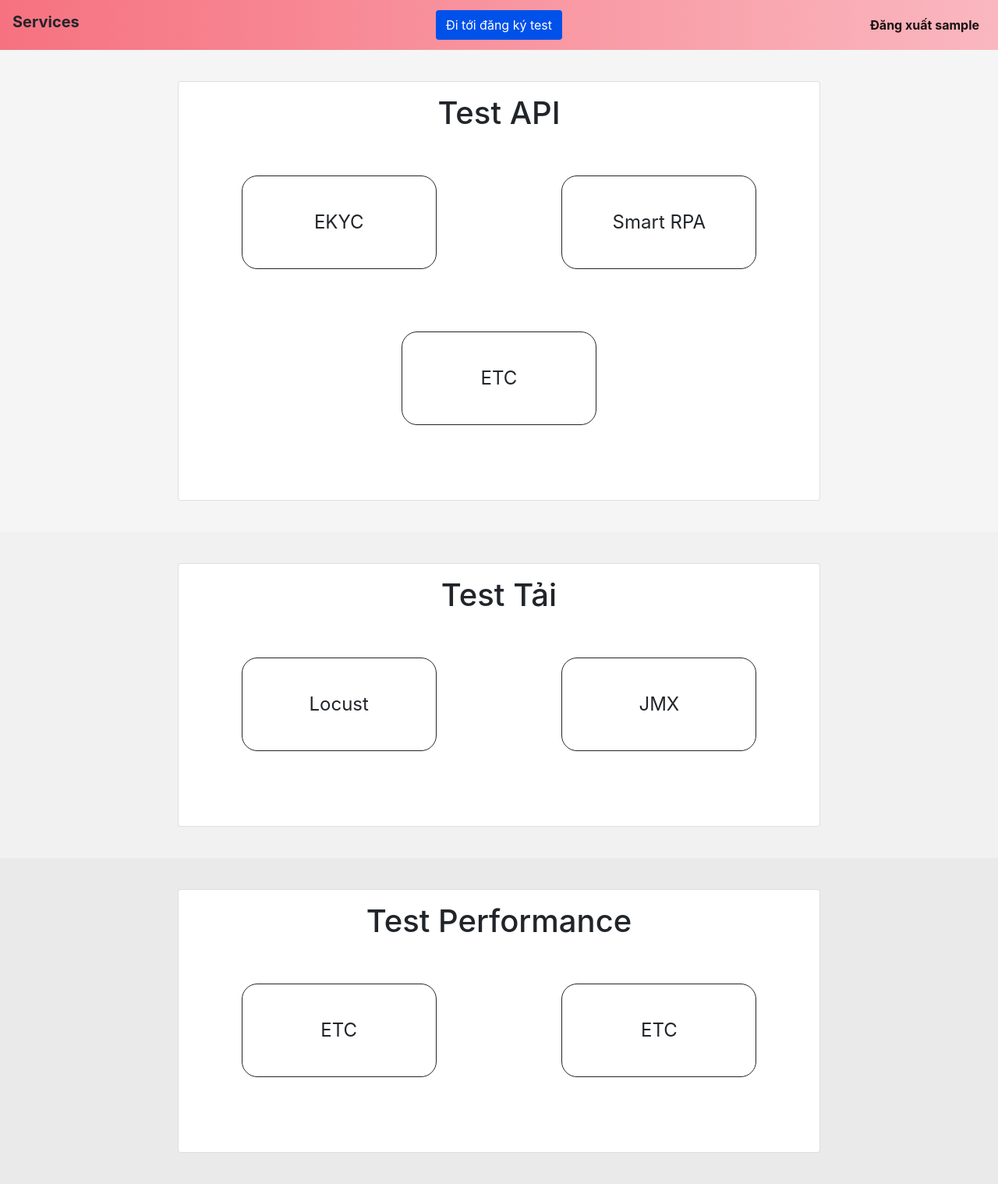
After one commit to Finnard2112/Testing-Website, a Flask app: page /services in a window 1280 px wide. The commit adds this page. Shown: the whole page at 78% size. Run offline with Flask 2, Linux system fonts and the light colour scheme; the visitor is signed in with stand-in values (Sample User, id 1); some libraries are stand-ins or nearby versions.

Commit message:
Update 7/7/2022

```diff
--- a/load_test/app.py
+++ b/load_test/app.py
@@ -2,11 +2,12 @@ from dotenv import load_dotenv
 load_dotenv(dotenv_path=".\\load_test.env")
 import os
 import functools
-from flask import Flask, jsonify, render_template, request, url_for, redirect, session, flash, g
+from flask import Flask, jsonify, render_template, request, url_for, redirect, session, flash
 import flask
 import json
 import config
 import pytz
+import jwt
 from datetime import date, datetime, timedelta
 from sqlalchemy.orm import Session
 from sqlalchemy import create_engine, and_
@@ -23,14 +24,72 @@ app.config['SQLALCHEMY_TRACK_MODIFICATIONS'] = False
 app.config['UPLOAD_FOLDER'] = 'C:\Temporary Files'
 engine = create_engine(os.getenv("DATABASE_URL"), echo = False, echo_pool=False, future=True)
 app.secret_key = "pcvMGNKRxmXWYVIGjlYo"
-app.permanent_session_lifetime = timedelta(minutes=30)
 sql_session = Session(engine)
 
-@app.route('/tz', methods=('POST',))
+def tz_localize(timestamp):
+    loc_tz = pytz.timezone(session["user_timezone"])
+    loc_dt = loc_tz.localize(timestamp)
+    return loc_dt
+
+def is_in_registered_time(username=None):
+    if(username is None):
+        username = session.get("username")
+    user_tests = sql_session.query(Tests_Registration).filter(Tests_Registration.status == 1, Tests_Registration.author == username)
+    for entry in user_tests:
+        now = pytz.utc.localize(datetime.utcnow())
+        if (now >= entry.start_timestamp and now <= entry.end_timestamp):
+           return True
+    return False
+
+def login_required(view):
+    @functools.wraps(view)
+    def wrapped_view(**kwargs):
+        if (len(session) == 0 or None in session.values()):
+            flash("Bạn chưa đăng nhập")
+            return redirect(url_for('login'))
+        return view(**kwargs)
+    return wrapped_view
+
+@app.before_request
+def before_request_callback():
+    request = flask.request
+    endpoint = request.endpoint
+    method = request.method
+    services = ["loadtest_form"]
+    if endpoint in services:
+        if (not is_in_registered_time()):
+            flash("Chưa tới giờ đăng ký của bạn")
+            return redirect(url_for("services"))
+
+@app.route('/tz', methods=['POST'])
 def timezone():
-    json_data = flask.request.json
-    session["user_timezone"] = json_data["Timezone"]
-    return jsonify(timezone=1)
+    try:
+        json_data = flask.request.json
+        session["user_timezone"] = json_data.get("Timezone")
+        return jsonify(timezone=1)
+    except Exception as e:
+        return jsonify(message="Cannot understand request")
+
+@app.route('/validate', methods=('POST',))
+def validate():
+    if (request.content_type == 'application/json'):
+        try:
+            json_data = flask.request.json
+            token = json_data.get("jwt")
+            authorization = requests.post(os.getenv("VALIDATE_API_URL"), json={"token" : token})
+            if (authorization.ok):
+                payload = jwt.decode(token, algorithms=["HS256"], options={"verify_signature": False})
+                if (is_in_registered_time(payload.get("name"))):
+                    return jsonify(message = "OK", status = 0), 200
+                else:
+                    return jsonify(message = "User is not in registered time", status = 1), 401
+            else:
+                return jsonify(message = "Token invalid", status = 1), 401
+        except Exception as e:
+            return jsonify(message = str(e)), 400
+    else:
+        return jsonify(message = "Bad Request", status = 1), 400
+
 
 @app.route('/',  methods=('GET', 'POST'))
 def login():
@@ -49,6 +108,7 @@ def login():
                     session["password"] = request.form['password']
                     session["refresh_token"] = refresh_token
                     session["token"] = token
+                    session["first_login"] = True
                     user = sql_session.query(User_Info).filter(User_Info.username == session["username"])
                     for row in user:
                         session["role"] = row.role
@@ -56,7 +116,7 @@ def login():
                 else:
                     flash(json_response["message"])
             else:
-                flash("Username hoặc password không đúng")
+                flash("Something went wrong")
         except (Exception) as error:
             print(error)
     elif (session.get("username") is not None):
@@ -73,48 +133,27 @@ def logout():
     session["token"] = None
     return redirect(url_for('login'))
 
-def tz_localize(timestamp):
-    loc_tz = pytz.timezone(session["user_timezone"])
-    loc_dt = loc_tz.localize(timestamp)
-    return loc_dt
 
-def is_in_registered_time():
-    user_tests = sql_session.query(Tests_Registration).filter(Tests_Registration.status == 1, Tests_Registration.author == session["username"])
-    for entry in user_tests:
-        now = pytz.utc.localize(datetime.utcnow())
-        if (now >= entry.start_timestamp and now <= entry.end_timestamp):
-           return True
-    return False
-
-
-# Checks for token when requesting autotest_registration or loadtest_form. If invalid or expired token, use refresh token
-
-def login_required(view):
-    @functools.wraps(view)
-    def wrapped_view(**kwargs):
-        if (len(session) == 0 or None in session.values()):
-            flash("Bạn chưa đăng nhập")
-            return redirect(url_for('login'))
-        return view(**kwargs)
-    return wrapped_view
+@app.route('/services', methods=['GET'])
+@login_required
+def services():
+    return render_template("services.html", username=session["username"])
 
 # Receive loadtest_form data and sends it to API.
 
 @app.route('/loadtest_form', methods=('GET', 'POST'))
 @login_required
 def loadtest_form():
-    if (not is_in_registered_time()):
-        flash("Chưa tới giờ đăng ký của bạn")
-        return redirect('autotest_registration')
     if (request.method == 'POST'):
         form_data = request.form.to_dict()
         form_data = dict((k.rstrip(), v.rstrip()) for k, v in form_data.items() if k != "Authorization")
+        form_data["jwt"] = session.get("token")
         try:
             form_data["type_request"] = int(form_data["type_request"])
             form_data["ccu"] = int(form_data["ccu"])
             form_data["stop_timeout"] = int(form_data["stop_timeout"])
         except ValueError as verr:
-            flash("Incorrect data types")
+            flash("Data không hợp lệ hoặc không đầy đủ")
             return redirect(url_for('loadtest_form'))
 
         files = request.files.getlist('file')
@@ -129,7 +168,7 @@ def loadtest_form():
 
         url = os.getenv("LOCUST_API_URL")
         payload={'data': json.dumps(form_data)}
-        data_send = requests.request("POST", url,data=payload, headers = {"Authorization": session["token"]}, files=myfiles, verify= False)
+        data_send = requests.request("POST", url,data=payload, headers = {"Authorization": "Bearer " + session["token"]}, files=myfiles, verify= False)
 
         if (data_send.status_code == 401):
             response_dict = data_send.json()
@@ -216,7 +255,12 @@ def autotest():
                 "editable": editable
             })
         events = str(json.dumps(events)).replace("&#34:", "'")
-        return render_template('test_registration.html', events=events, username=session["username"], is_in_registered_time=is_in_registered_time(), role=session.get("role"))
+        first_login = False
+        if (session.get("first_login") == True):
+            first_login = True
+            session["first_login"] = False
+
+        return render_template('test_registration.html', events=events, username=session["username"], is_in_registered_time=is_in_registered_time(), role=session.get("role"), first_login = first_login)
 
 if __name__ == '__main__':
     app.run(host="0.0.0.0", port="5000")
--- /dev/null
+++ b/load_test/decode.py
@@ -0,0 +1,3 @@
+import jwt
+
+print(jwt.decode("eyJ0eXAiOiJKV1QiLCJhbGciOiJIUzI1NiIsImtpZCI6ImtxQ041NXQ3bkJMeDlNajh3cEVESWhuN3hPOFFDcEsyIn0.eyJuYW1lIjoiaHV5bnEiLCJleHAiOjE2NTcxODExMjJ9.AmMvmzA10yT9OX-5iOQOO4w9xR1hdNYnXSqgLnpTrhga",algorithms=["HS256"], options={"verify_signature": False}))
--- a/load_test/static/CSS/style.css
+++ b/load_test/static/CSS/style.css
@@ -24,7 +24,6 @@ body {
   font-family: "Open Sans", sans-serif;
   font-size: 14px;
   line-height: 21px;
-  padding: 15px 0;
 }
 
 /* h1 {
--- /dev/null
+++ b/load_test/templates/services.html
@@ -0,0 +1,265 @@
+<!DOCTYPE html>
+<html>
+
+<head>
+    <meta charset="utf-8">
+    <meta http-equiv="X-UA-Compatible" content="IE=edge">
+    <title>VNPT Services</title>
+    <meta name="description" content="">
+    <meta name="viewport" content="width=device-width, initial-scale=1">
+    <link rel='stylesheet' href='https://cdnjs.cloudflare.com/ajax/libs/twitter-bootstrap/4.3.1/css/bootstrap.min.css'>
+    <link rel='stylesheet' href='https://stackpath.bootstrapcdn.com/font-awesome/4.7.0/css/font-awesome.min.css'>
+    <script src='https://cdnjs.cloudflare.com/ajax/libs/jquery/3.3.1/jquery.min.js'></script>
+    <script src='https://cdnjs.cloudflare.com/ajax/libs/twitter-bootstrap/4.3.1/js/bootstrap.min.js'></script>
+    <link rel = 'stylesheet' href="https://cdnjs.cloudflare.com/ajax/libs/toastr.js/latest/toastr.min.css">
+    <script src="https://cdnjs.cloudflare.com/ajax/libs/toastr.js/latest/toastr.min.js"></script>
+    <style>
+        .blue-background {
+            background-color: #0051E9;
+        }
+
+        #myDIV {
+            width: 100%;
+            text-align: center;
+        }
+
+        .sv_btn {
+            border: 1px solid;
+            border-radius: 20px;
+        }
+
+        .white {
+            color: #ffffff;
+        }
+
+        .text-small {
+            font-size: 0.9rem !important;
+        }
+
+        .header {
+            background-color: #f67280;
+            background-image: linear-gradient(to left, #fab7bf 0%, #f67280 100%);
+        }
+
+        .section-1 {
+            background: #f5f5f5;
+        }
+
+        .section-2 {
+            background: #F1F1F1;
+        }
+
+        .section-3 {
+            background: #EAEAEA;
+        }
+
+        .section-4 {
+            background: #E5E5E5;
+        }
+
+        @media (min-width: 768px) {
+            .navbar-brand.abs {
+                position: absolute;
+                width: auto;
+                left: 50%;
+                transform: translateX(-50%);
+                text-align: center;
+            }
+        }
+
+        /* Style for Extra Large Screen */
+        @media (max-width:3920px) {
+            .btn-sq-responsive {
+                width: 250px !important;
+                max-width: 100% !important;
+                max-height: 60% !important;
+                height: 200px !important;
+                font-size: 24px;
+            }
+        }
+
+        /* Style for Large Screen */
+        @media (max-width:991px) {
+            .btn-sq-responsive {
+                width: 150px !important;
+                max-width: 100% !important;
+                max-height: 100% !important;
+                height: 150px !important;
+                font-size: 18px;
+            }
+        }
+
+        /* Style for Medium Screen */
+        @media (max-width:767px) {
+            .btn-sq-responsive {
+                width: 100px !important;
+                /* whatever width you want for medium screen */
+                max-width: 100% !important;
+                max-height: 100% !important;
+                height: 100px !important;
+                /* whatever height you want for medium screen */
+                font-size: 12px;
+            }
+        }
+
+        /* Style for Small Screen */
+        @media (max-width:575px) {
+            .btn-sq-responsive {
+                width: 50px !important;
+                /* whatever width you want for mobile screen */
+                max-width: 100% !important;
+                max-height: 100% !important;
+                height: 50px !important;
+                /* whatever height you want for mobile screen */
+                font-size: 5px;
+                padding: 0px;
+                font-size: 7px;
+            }
+        }
+    </style>
+    <script>
+        $(document).ready(function(){
+            toastr.options = {
+                "tapToDismiss": true,
+                "closeButton": true,
+                "debug": false,
+                "positionClass": "toast-bottom-right",
+                "onclick": null,
+                "showDuration": "1000",
+                "hideDuration": "1000",
+                "timeOut": "300000",
+                "extendedTimeOut": "1000",
+                "showEasing": "swing",
+                "hideEasing": "linear",
+                "showMethod": "fadeIn",
+                "hideMethod": "fadeOut",
+                "preventDuplicates" : true}
+
+            {% for message in get_flashed_messages() %}
+
+            toastr.error('{{ message }}');
+
+            {% endfor %}
+
+            {% if is_in_registered_time and first_login%}
+
+            toastr.info(' Đã tới giờ đăng ký của bạn');
+
+            {% endif%}
+
+        });
+    </script>
+</head>
+
+<body>
+    <!-- Sticky navbar-->
+    <header class="header sticky-top">
+        <nav class="navbar navbar-light navbar-expand-md bg-faded justify-content-center">
+            <a class="navbar-brand d-flex w-50 mr-auto h1 font-weight-bold">Services</a>
+            <button class="navbar-toggler" type="button" data-toggle="collapse" data-target="#collapsingNavbar3">
+                <span class="navbar-toggler-icon"></span>
+            </button>
+            <div class="navbar-collapse collapse w-100" id="collapsingNavbar3">
+                <ul class="navbar-nav w-100 justify-content-center">
+                    <li class="nav-item active">
+                        <button type="button" onclick="autotest_registration()" class='btn blue-background white'> Đi tới đăng ký test
+                        </button>
+                </ul>
+                <ul class="nav navbar-nav ml-auto w-100 justify-content-end">
+                    <li class="nav-item active">
+                        <a class="nav-link font-weight-bold" href="/logout">Đăng xuất {{username}} </a>
+                    </li>
+                </ul>
+            </div>
+        </nav>
+    </header>
+
+    <!-- Demo content-->
+    <section class="py-3 section-1">
+        <div class="container-fluid py-4 text-center">
+            <div class="row">
+                <div class="col-lg-8 mx-auto">
+                    <div id="myDIV" class="card py-3">
+                        <h1>Test API</h1>
+                        <div class="container">
+                            <div class="row pt-5">
+                                <div class="col">
+                                    <button type="button"
+                                        class="btn sv_btn btn-sq-responsive">EKYC</button>
+                                </div>
+                                <div class="col">
+                                    <button type="button"
+                                        class="btn sv_btn btn-sq-responsive">Smart
+                                        RPA</button>
+                                </div>
+                                <div class="col">
+                                    <button type="button"
+                                        class="btn sv_btn btn-sq-responsive">ETC</button>
+                                </div>
+                            </div>
+                        </div>
+                    </div>
+                </div>
+            </div>
+        </div>
+    </section>
+
+    <section class="py-3 section-2">
+        <div class="container-fluid py-4 text-center">
+            <div class="row">
+                <div class="col-lg-8 mx-auto">
+                    <div id="myDIV" class = "card py-3">
+                        <h1>Test Tải</h1>
+                        <div class="container">
+                            <div class="row pt-5">
+                                <div class="col">
+                                    <button type="button" onclick="load_test_form()"
+                                        class="btn sv_btn btn-sq-responsive hover-shadow">Locust</button>
+                                </div>
+                                <div class="col">
+                                    <button type="button"
+                                        class="btn sv_btn btn-sq-responsive">JMX</button>
+                                </div>
+                            </div>
+                        </div>
+                    </div>
+                </div>
+            </div>
+        </div>
+    </section>
+
+    <section class="py-3 section-3">
+        <div class="container-fluid py-4 text-center">
+            <div class="row">
+                <div class="col-lg-8 mx-auto">
+                    <div id="myDIV" class = "card py-3">
+                        <h1>Test Performance</h1>
+                        <div class="container">
+                            <div class="row pt-5">
+                                <div class="col">
+                                    <button type="button"
+                                        class="btn sv_btn btn-sq-responsive">ETC</button>
+                                </div>
+                                <div class="col">
+                                    <button type="button"
+                                        class="btn sv_btn btn-sq-responsive">ETC</button>
+                                </div>
+                            </div>
+                        </div>
+                    </div>
+                </div>
+            </div>
+        </div>
+    </section>
+    <script>
+        function load_test_form() {
+            location.replace("{{url_for('loadtest_form')}}")
+        }
+
+        function autotest_registration() {
+            location.replace("{{url_for('autotest')}}")
+        }
+    </script>
+</body>
+
+</html>
```
Also changed, not shown: DB/latest_db.sql (added, +190 -0 lines), load_test/templates/Load test system.html (+27 -7 lines), load_test/templates/login.html (+2 -11 lines), load_test/templates/test_registration.html (+41 -34 lines), 1 other file.
